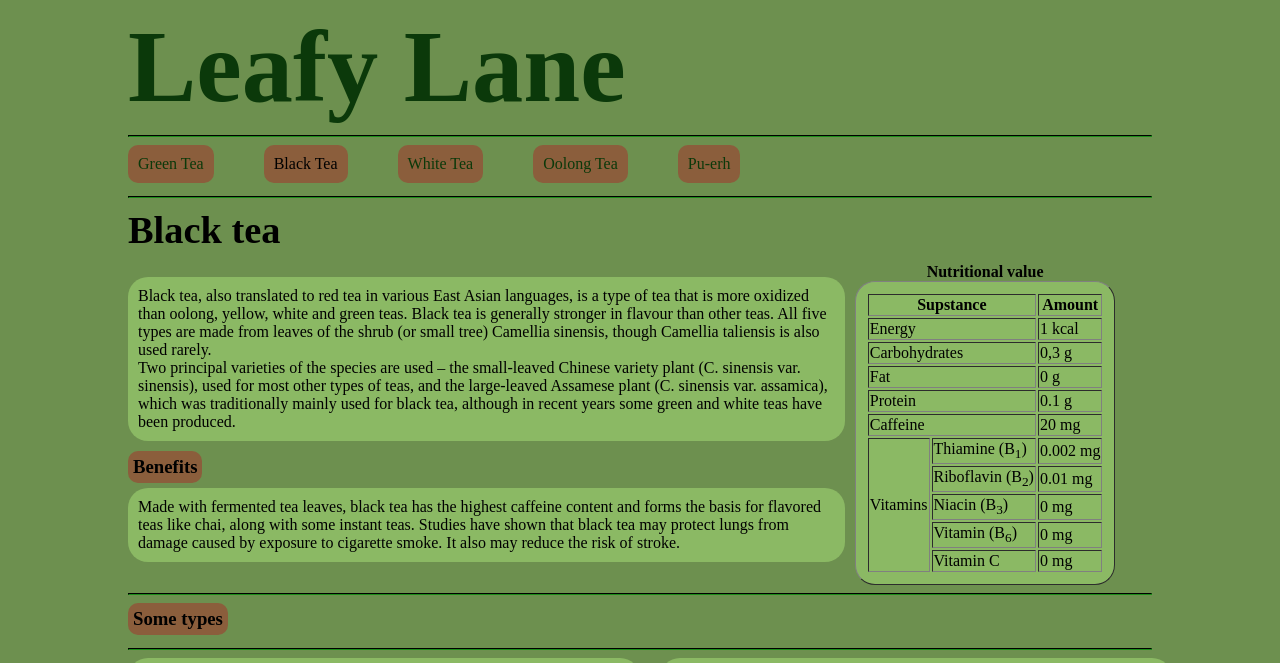
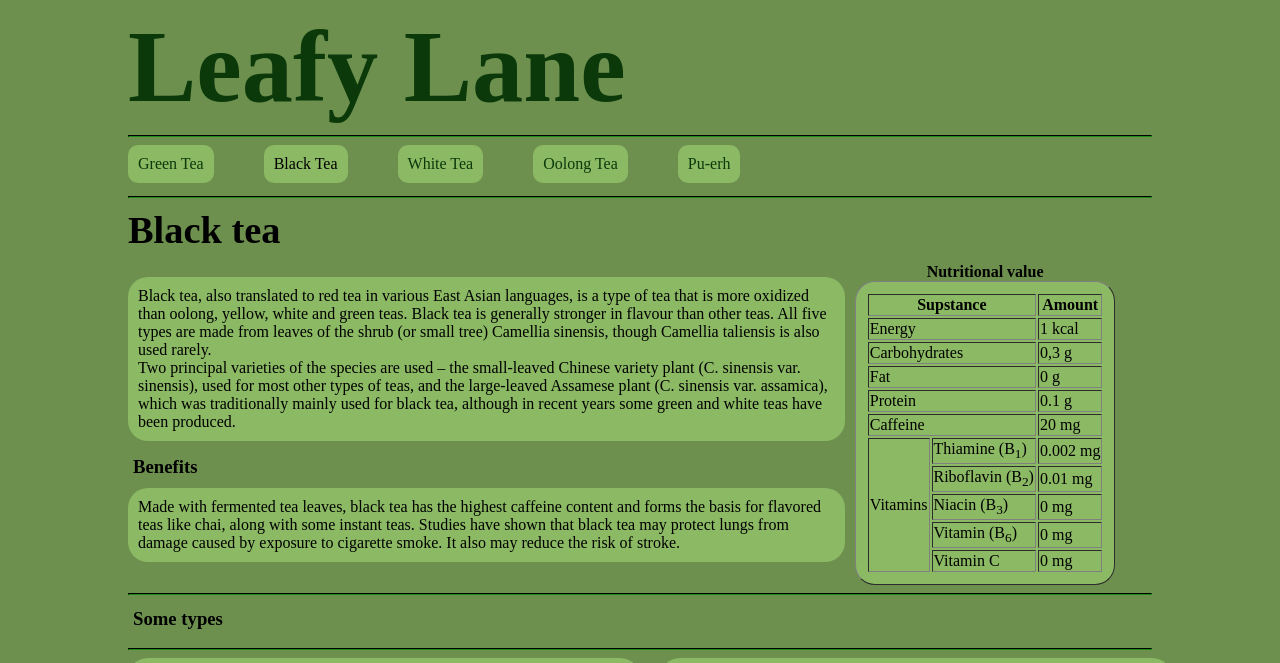
Before and after one commit to LeoSvjetlicic/ORWMA_web, a plain HTML site: page pages/black_tea.html in a window 1280 px wide. Shown: the top 663 px of the page. Drawn offline with Linux system fonts and the light colour scheme.

Commit message:
Remove brown color

```diff
--- a/styles/style.css
+++ b/styles/style.css
@@ -18,7 +18,6 @@ h3 {
   margin: 0%;
   margin-bottom: 5px;
   padding: 5px 5px 5px 5px;
-  background-color: #8b5e3c;
   border-radius: 10px;
   display: inline-block;
   width: auto;
@@ -55,26 +54,25 @@ hr {
 }
 
 #naslov {
-  background-color: #8b5e3c;
   border-radius: 10px;
 }
 
 .navPart {
   padding: 10px;
   margin-top: 0%;
-  background-color: #8b5e3c;
+  background-color: #8bb964;
   border-radius: 10px;
   margin-bottom: 5px;
   margin-right: 50px;
   color: #0b390a;
 }
 .navPart:hover {
-  box-shadow: #61422a 0px 30px 60px -12px inset,
+  box-shadow: #0b390a 0px 30px 60px -12px inset,
     rgba(0, 0, 0, 0.3) 0px 18px 36px -18px inset;
 }
 #navPartClicked {
   padding: 10px;
-  background-color: #8b5e3c;
+  background-color: #8bb964;
   border-radius: 10px;
   margin-bottom: 5px;
   margin-right: 50px;
```
